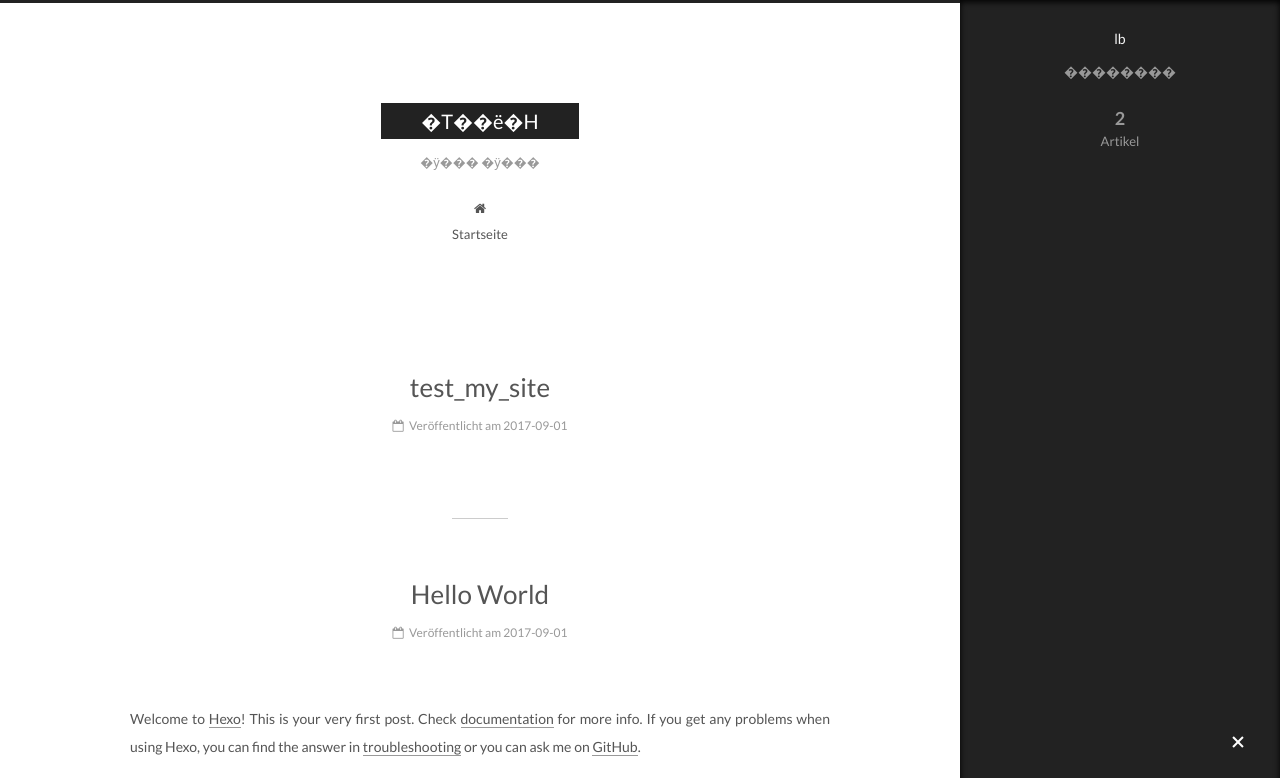
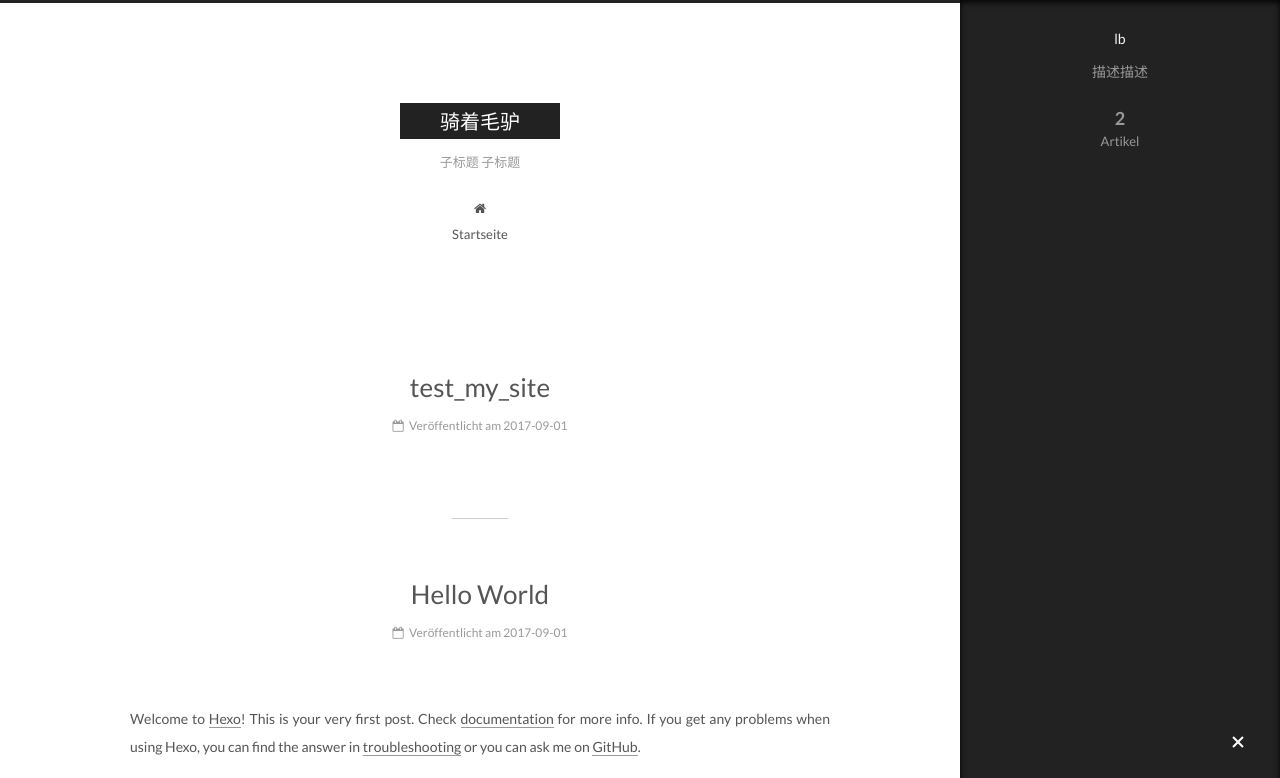
Before and after one commit to littleblackz/littleblackz.gitbub.io, a plain HTML site: page index.html in a window 1280 px wide. Both pictures are taken after a click on the element 1238 px from the left and 743 px from the top of the page. Shown: the top 778 px of the page. Drawn offline with Linux system fonts and the light colour scheme.

Commit message:
Site updated: 2017-09-01 16:13:59

```diff
--- a/css/main.css
+++ b/css/main.css
@@ -1821,7 +1821,7 @@ pre .javascript .function {
   width: 4px;
   height: 4px;
   border-radius: 50%;
-  background: #ff32ff;
+  background: #a352ed;
 }
 .links-of-blogroll {
   font-size: 13px;
--- a/index.html
+++ b/index.html
@@ -95,16 +95,16 @@
 
 
 
-<meta name="description" content="��������">
+<meta name="description" content="描述描述">
 <meta property="og:type" content="website">
-<meta property="og:title" content="�T��ë�H">
+<meta property="og:title" content="骑着毛驴">
 <meta property="og:url" content="http://yoursite.com/index.html">
-<meta property="og:site_name" content="�T��ë�H">
-<meta property="og:description" content="��������">
+<meta property="og:site_name" content="骑着毛驴">
+<meta property="og:description" content="描述描述">
 <meta property="og:locale" content="zh-CN">
 <meta name="twitter:card" content="summary">
-<meta name="twitter:title" content="�T��ë�H">
-<meta name="twitter:description" content="��������">
+<meta name="twitter:title" content="骑着毛驴">
+<meta name="twitter:description" content="描述描述">
 
 
 
@@ -140,7 +140,7 @@
 
 
 
-  <title>�T��ë�H</title>
+  <title>骑着毛驴</title>
 
 
 
@@ -171,12 +171,12 @@
     <div class="custom-logo-site-title">
       <a href="/"  class="brand" rel="start">
         <span class="logo-line-before"><i></i></span>
-        <span class="site-title">�T��ë�H</span>
+        <span class="site-title">骑着毛驴</span>
         <span class="logo-line-after"><i></i></span>
       </a>
     </div>
 
-        <p class="site-subtitle">�ӱ��� �ӱ���</p>
+        <p class="site-subtitle">子标题 子标题</p>
 
   </div>
 
@@ -247,7 +247,7 @@
     </span>
 
     <span hidden itemprop="publisher" itemscope itemtype="http://schema.org/Organization">
-      <meta itemprop="name" content="�T��ë�H">
+      <meta itemprop="name" content="骑着毛驴">
     </span>
 
 
@@ -366,7 +366,7 @@
     </span>
 
     <span hidden itemprop="publisher" itemscope itemtype="http://schema.org/Organization">
-      <meta itemprop="name" content="�T��ë�H">
+      <meta itemprop="name" content="骑着毛驴">
     </span>
 
 
@@ -507,7 +507,7 @@
         <div class="site-author motion-element" itemprop="author" itemscope itemtype="http://schema.org/Person">
 
             <p class="site-author-name" itemprop="name">lb</p>
-            <p class="site-description motion-element" itemprop="description">��������</p>
+            <p class="site-description motion-element" itemprop="description">描述描述</p>
         </div>
 
         <nav class="site-state motion-element">
```
Also changed, not shown: 2017/09/01/hello-world/index.html (+6 -6 lines), 2017/09/01/test-my-site/index.html (+9 -9 lines), archives/2017/09/index.html (+10 -10 lines), archives/2017/index.html (+10 -10 lines), archives/index.html (+10 -10 lines).
